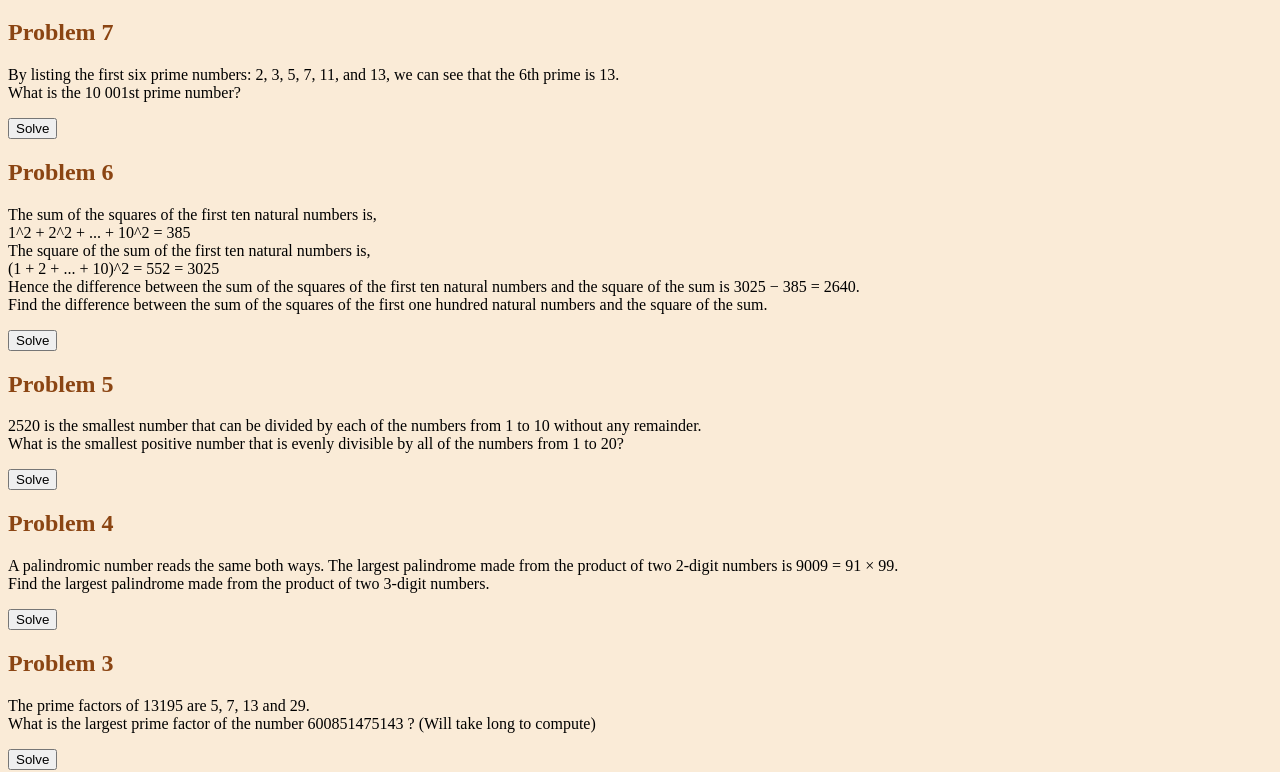
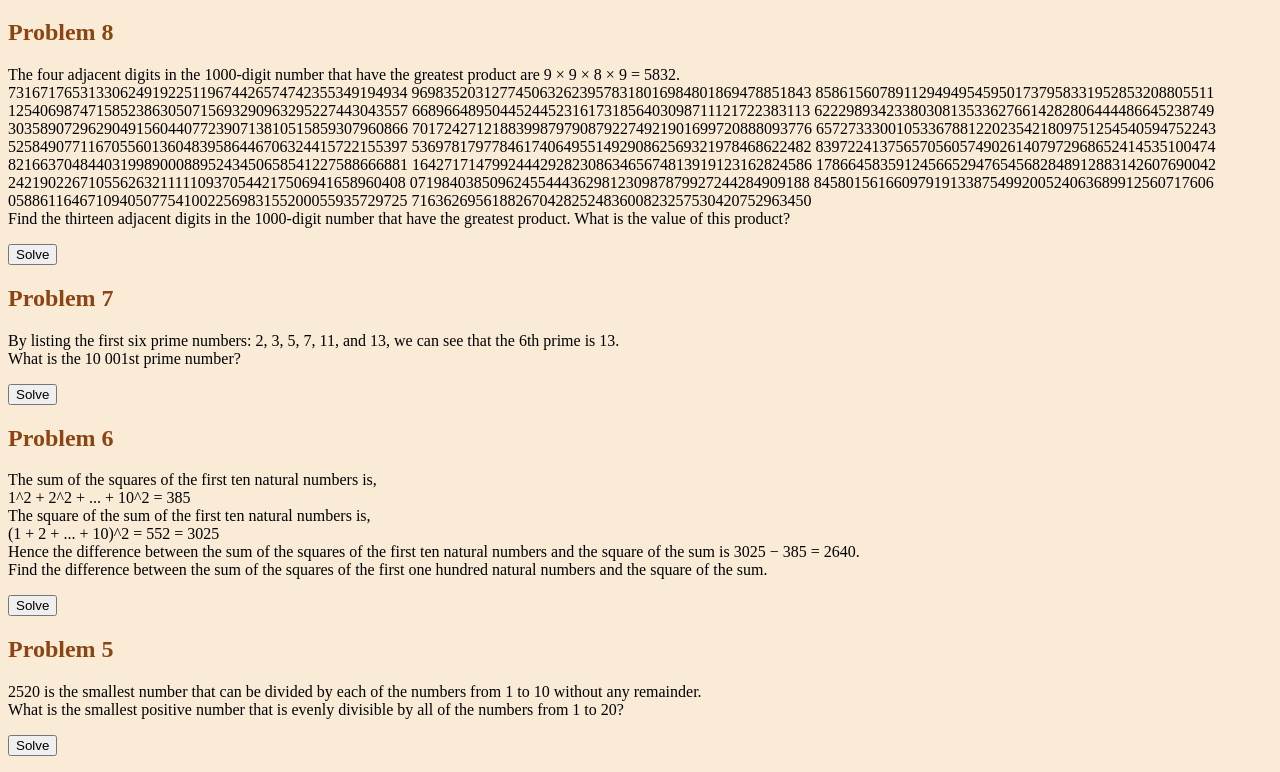
Before and after one commit to dragonraij/euler-problems, a plain HTML site: page index.html in a window 1280 px wide. Shown: the part 61-833 px from the top of the page. Drawn offline with Linux system fonts and the light colour scheme.

Commit message:
Problem 8

```diff
--- a/index.html
+++ b/index.html
@@ -10,14 +10,45 @@
 
 <body>
 <h1>Euler Problem Series</h1>
+
+<h2>Problem 8</h2>
+<p>
+The four adjacent digits in the 1000-digit number that have the greatest product are 9 × 9 × 8 × 9 = 5832.
+<br>
+73167176531330624919225119674426574742355349194934
+96983520312774506326239578318016984801869478851843
+85861560789112949495459501737958331952853208805511
+12540698747158523863050715693290963295227443043557
+66896648950445244523161731856403098711121722383113
+62229893423380308135336276614282806444486645238749
+30358907296290491560440772390713810515859307960866
+70172427121883998797908792274921901699720888093776
+65727333001053367881220235421809751254540594752243
+52584907711670556013604839586446706324415722155397
+53697817977846174064955149290862569321978468622482
+83972241375657056057490261407972968652414535100474
+82166370484403199890008895243450658541227588666881
+16427171479924442928230863465674813919123162824586
+17866458359124566529476545682848912883142607690042
+24219022671055626321111109370544217506941658960408
+07198403850962455444362981230987879927244284909188
+84580156166097919133875499200524063689912560717606
+05886116467109405077541002256983155200055935729725
+71636269561882670428252483600823257530420752963450
+<br>
+Find the thirteen adjacent digits in the 1000-digit number that have the greatest product. What is the value of this product?
+</p>
+<button onclick="Solution8()">Solve</button>
+<p id="solution8"></p>
+
 <h2>Problem 7</h2>
 <p>
 By listing the first six prime numbers: 2, 3, 5, 7, 11, and 13, we can see that the 6th prime is 13.
 <br>
 What is the 10 001st prime number?
 </p>
-<button onclick="Solution6()">Solve</button>
-<p id="solution6"></p>
+<button onclick="Solution7()">Solve</button>
+<p id="solution7"></p>
 
 <h2>Problem 6</h2>
 <p>
```
